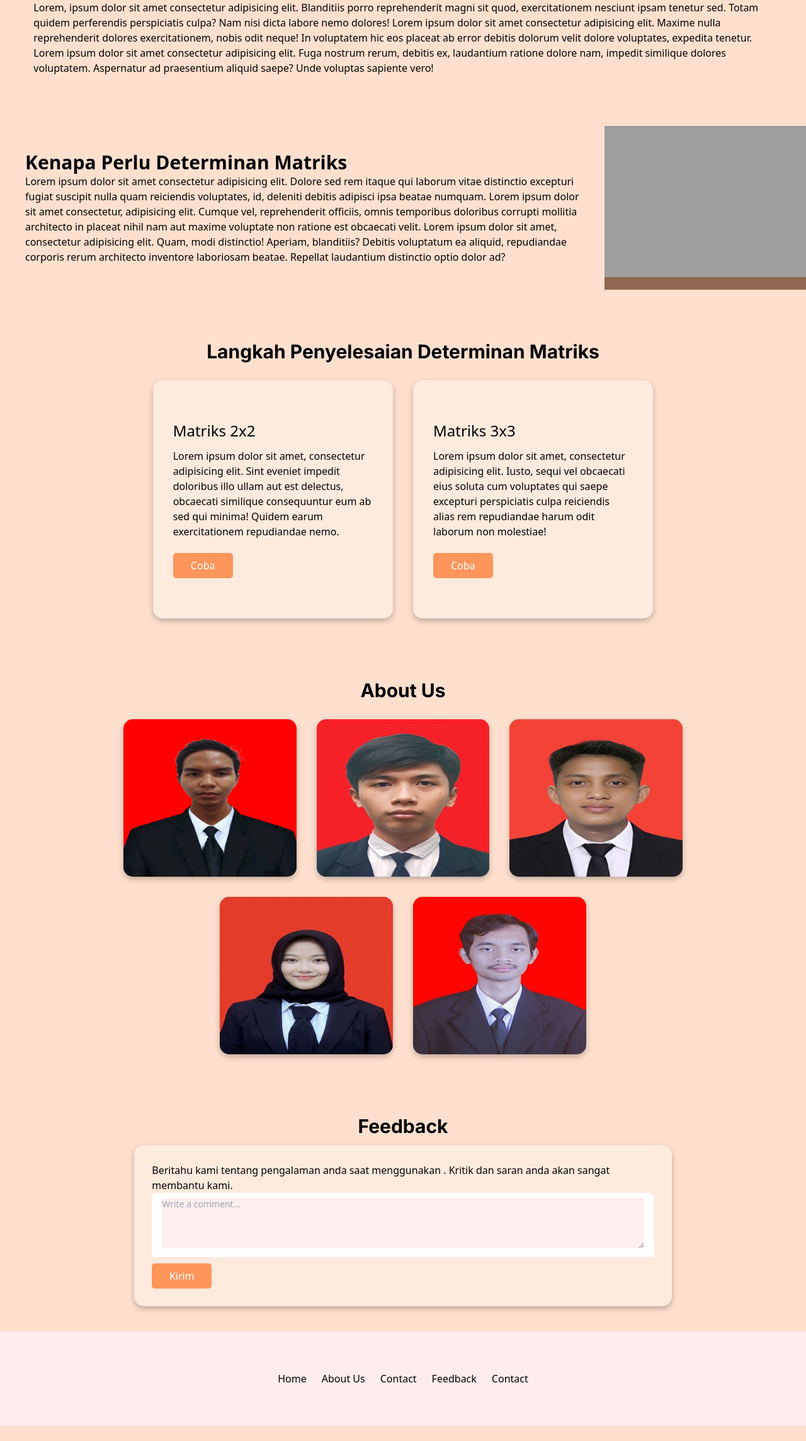
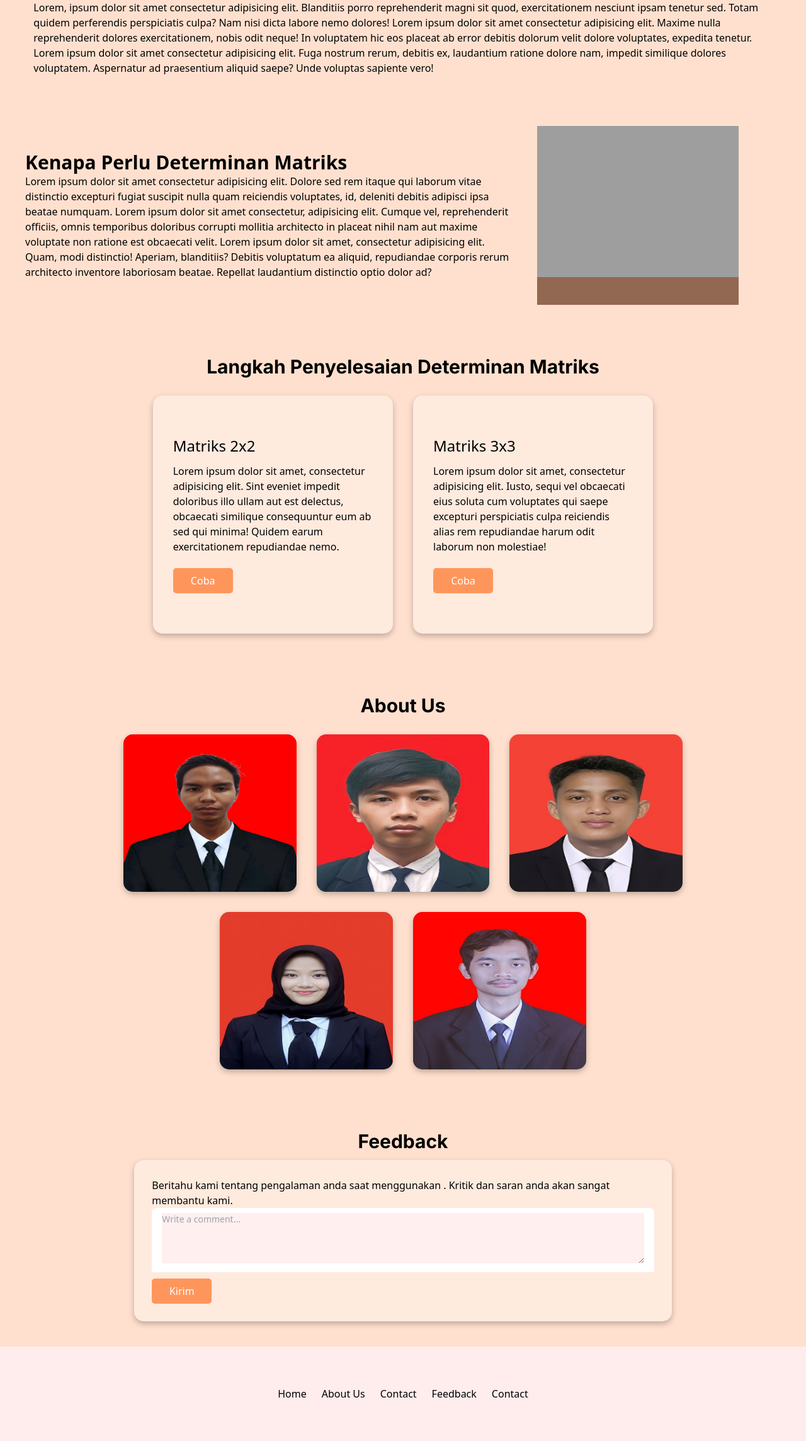
Before and after one commit to severusDude/kalkulator-determinan-matriks, a Django app: page / in a window 1280 px wide. Shown: the part 220-2508 px from the top of the page at 63% size. Before the commit the page ends 2484 px from the top, so only its background shows below. Run offline with Django 5.2, Linux system fonts and the light colour scheme; some libraries are stand-ins or nearby versions; grey boxes are pictures that could not be loaded.

Commit message:
fix hero section position

```diff
--- a/kaldetmat/core/templates/core/index.html
+++ b/kaldetmat/core/templates/core/index.html
@@ -89,11 +89,13 @@
 
 <section class="mt-20">
     <div class="flex flex-wrap">
-      <div class="md:w-9/12 p-10">
+      <div class="md:w-8/12 p-10">
         <h3 class="text-3xl font-bold sm:2xl">Kenapa Perlu Determinan Matriks</h3>
         <p>Lorem ipsum dolor sit amet consectetur adipisicing elit. Dolore sed rem itaque qui laborum vitae distinctio excepturi fugiat suscipit nulla quam reiciendis voluptates, id, deleniti debitis adipisci ipsa beatae numquam. Lorem ipsum dolor sit amet consectetur, adipisicing elit. Cumque vel, reprehenderit officiis, omnis temporibus doloribus corrupti mollitia architecto in placeat nihil nam aut maxime voluptate non ratione est obcaecati velit. Lorem ipsum dolor sit amet, consectetur adipisicing elit. Quam, modi distinctio! Aperiam, blanditiis? Debitis voluptatum ea aliquid, repudiandae corporis rerum architecto inventore laboriosam beatae. Repellat laudantium distinctio optio dolor ad?</p>
       </div>
-      <div class="md:w-3/12" style="background-color: #926852;"><img src="static/assets/study.jpg" alt=""></div>
+      <div class="md:w-3/12 img" style="background-color: #926852;">
+        <img src="static/assets/study.jpg" alt="">
+      </div>
     </div>
 </section>
 
```
